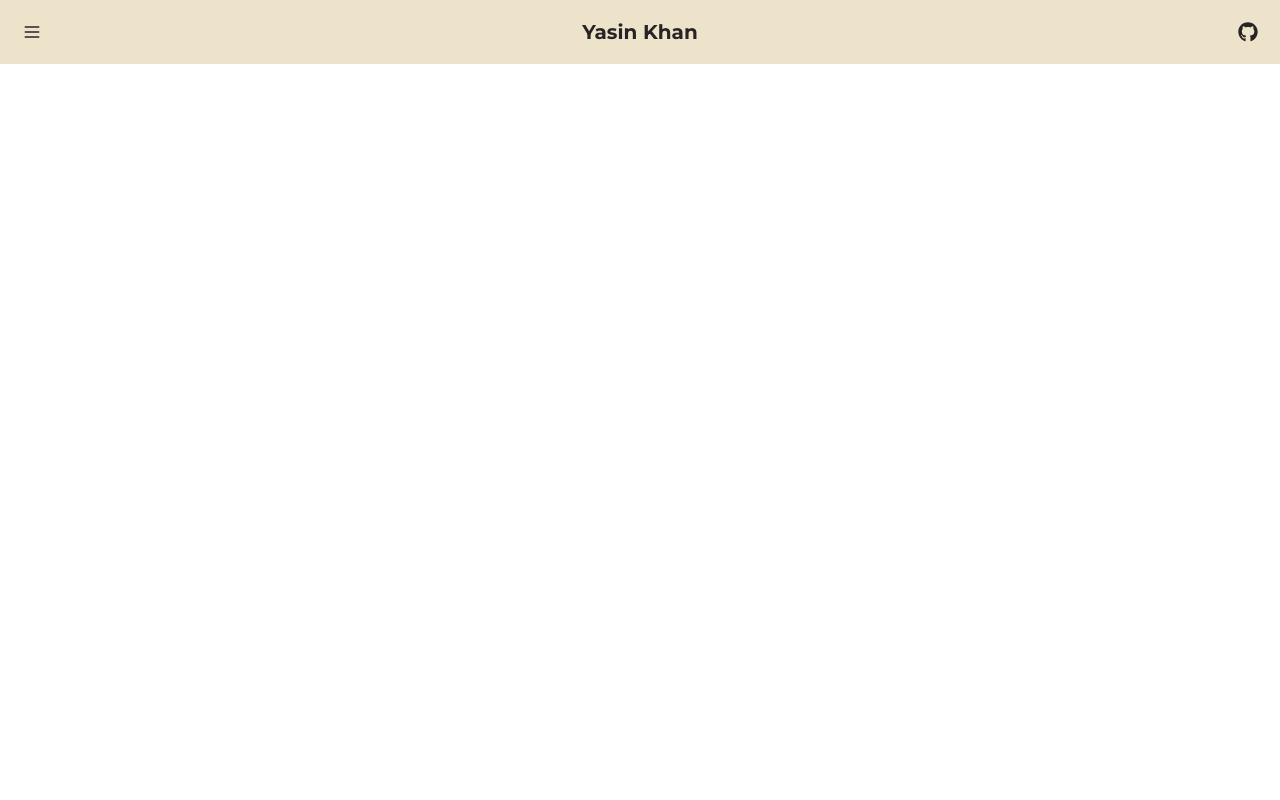
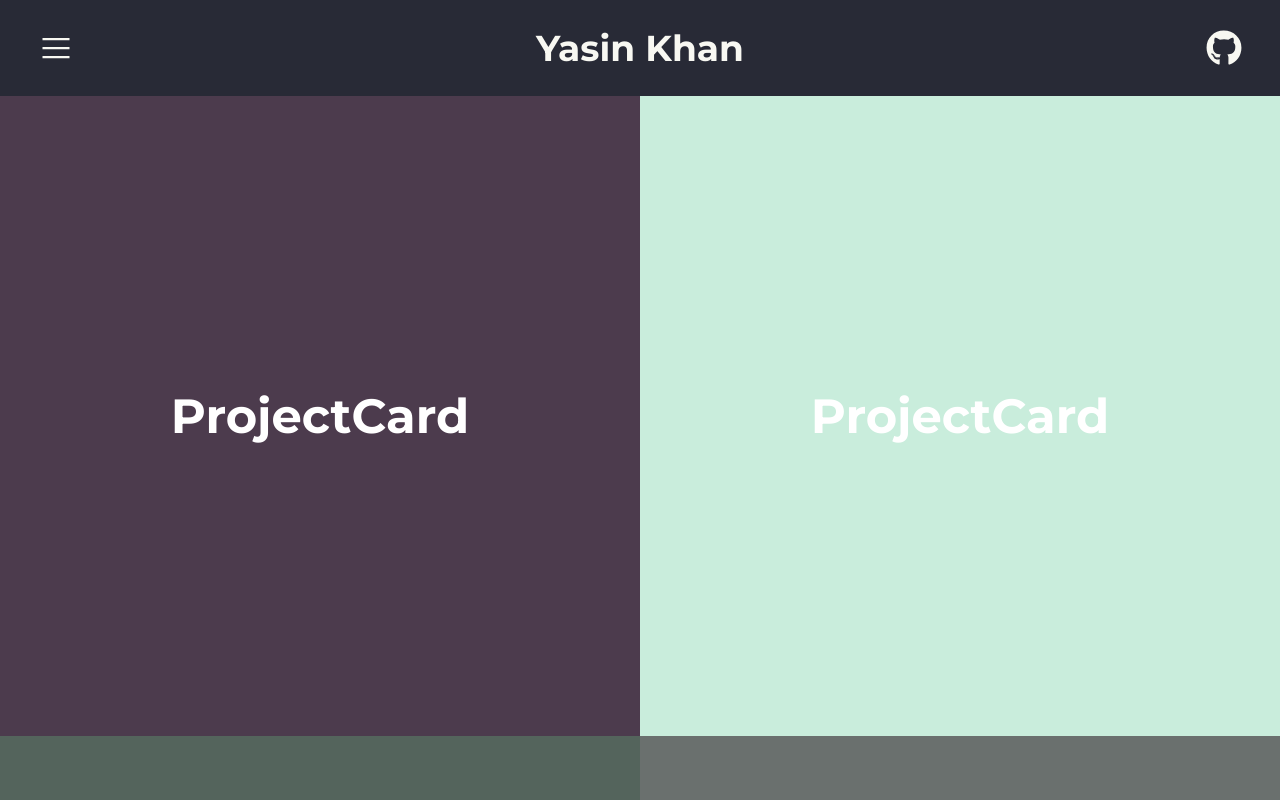
Before and after one commit to Wild-Hound/portfolio, a Next.js app: page / in a window 1280 px wide. Shown: the top 800 px of the page. Built offline with nearby package versions, Linux system fonts and the light colour scheme; a web font is replaced by a local one.

Commit message:
cards added

```diff
--- a/src/app/layout.tsx
+++ b/src/app/layout.tsx
@@ -33,7 +33,7 @@ export default function RootLayout({
     <html lang="en">
       <body
         className={`${primary?.variable} ${secondary?.variable} ${parah?.variable}`}
-        data-theme="retro"
+        data-theme="dracula"
       >
         {children}
       </body>
--- a/src/app/page.tsx
+++ b/src/app/page.tsx
@@ -1,3 +1,4 @@
+import ProjectCard from "@/components/ProjectCard";
 import SideBar from "@/components/SideBar";
 import TopBar from "@/components/TopBar";
 
@@ -6,6 +7,12 @@ export default function Home() {
     <main>
       <div className="font-primary">
         <TopBar />
+        <div className="grid grid-cols-2">
+          <ProjectCard bg_color="#4c3b4d" />
+          <ProjectCard bg_color="#c9eddc" />
+          <ProjectCard bg_color="#54645C" />
+          <ProjectCard bg_color="#6a706e" />
+        </div>
       </div>
     </main>
   );
--- /dev/null
+++ b/src/components/ProjectCard.tsx
@@ -0,0 +1,18 @@
+import React from "react";
+
+interface Props {
+  bg_color?: string;
+}
+
+const ProjectCard: React.FC<Props> = ({ bg_color }) => {
+  return (
+    <div
+      className={`flex justify-center items-center text-center h-[40rem] text-white text-[3rem] font-bold cursor-pointer`}
+      style={{ backgroundColor: bg_color }}
+    >
+      ProjectCard
+    </div>
+  );
+};
+
+export default ProjectCard;
--- a/src/components/TopBar.tsx
+++ b/src/components/TopBar.tsx
@@ -1,34 +1,23 @@
 import React from "react";
 import { FaGithub } from "react-icons/fa";
+import { LiaBarsSolid } from "react-icons/lia";
 import SideBar from "./SideBar";
 
 const Topbar = () => {
   return (
-    <div className="navbar bg-base-100">
+    <div className="navbar h-24 p-8">
       <div className="flex-none">
         <SideBar>
           <label htmlFor="my-drawer" className="btn btn-square btn-ghost">
-            <svg
-              xmlns="http://www.w3.org/2000/svg"
-              fill="none"
-              viewBox="0 0 24 24"
-              className="inline-block w-5 h-5 stroke-current"
-            >
-              <path
-                strokeLinecap="round"
-                strokeLinejoin="round"
-                strokeWidth="2"
-                d="M4 6h16M4 12h16M4 18h16"
-              ></path>
-            </svg>
+            <LiaBarsSolid className="text-4xl" />
           </label>
         </SideBar>
       </div>
       <div className="flex-1 w-full">
-        <a className="text-center text-xl w-full font-bold">Yasin Khan</a>
+        <a className="text-center text-4xl w-full font-bold">Yasin Khan</a>
       </div>
       <div className="flex-none">
-        <button className="btn btn-square btn-ghost text-xl">
+        <button className="btn btn-square btn-ghost text-4xl">
           <FaGithub />
         </button>
       </div>
--- a/tailwind.config.ts
+++ b/tailwind.config.ts
@@ -23,7 +23,7 @@ const config: Config = {
   },
   plugins: [daisyui],
   daisyui: {
-    themes: ["light", "dark", "retro", "cyberpunk"],
+    themes: ["light", "dark", "retro", "dracula"],
   },
 };
 export default config;
```
